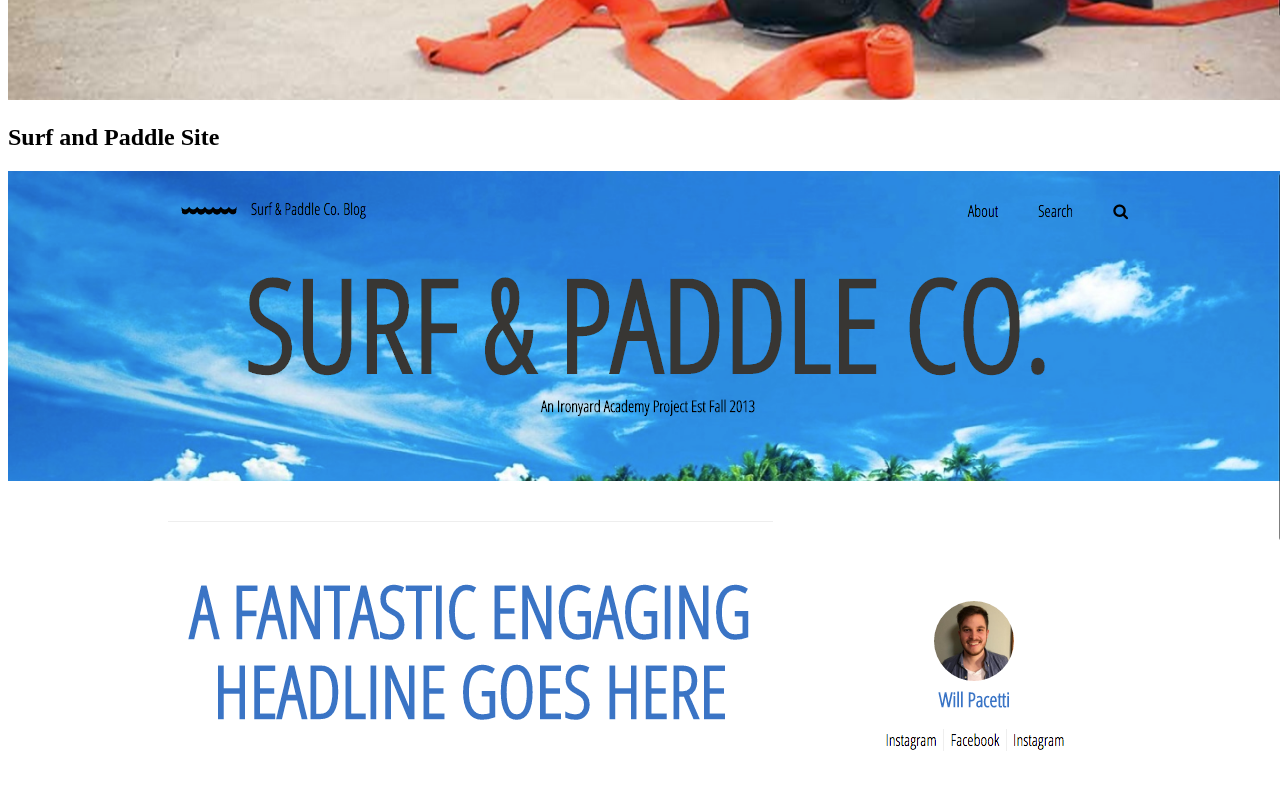
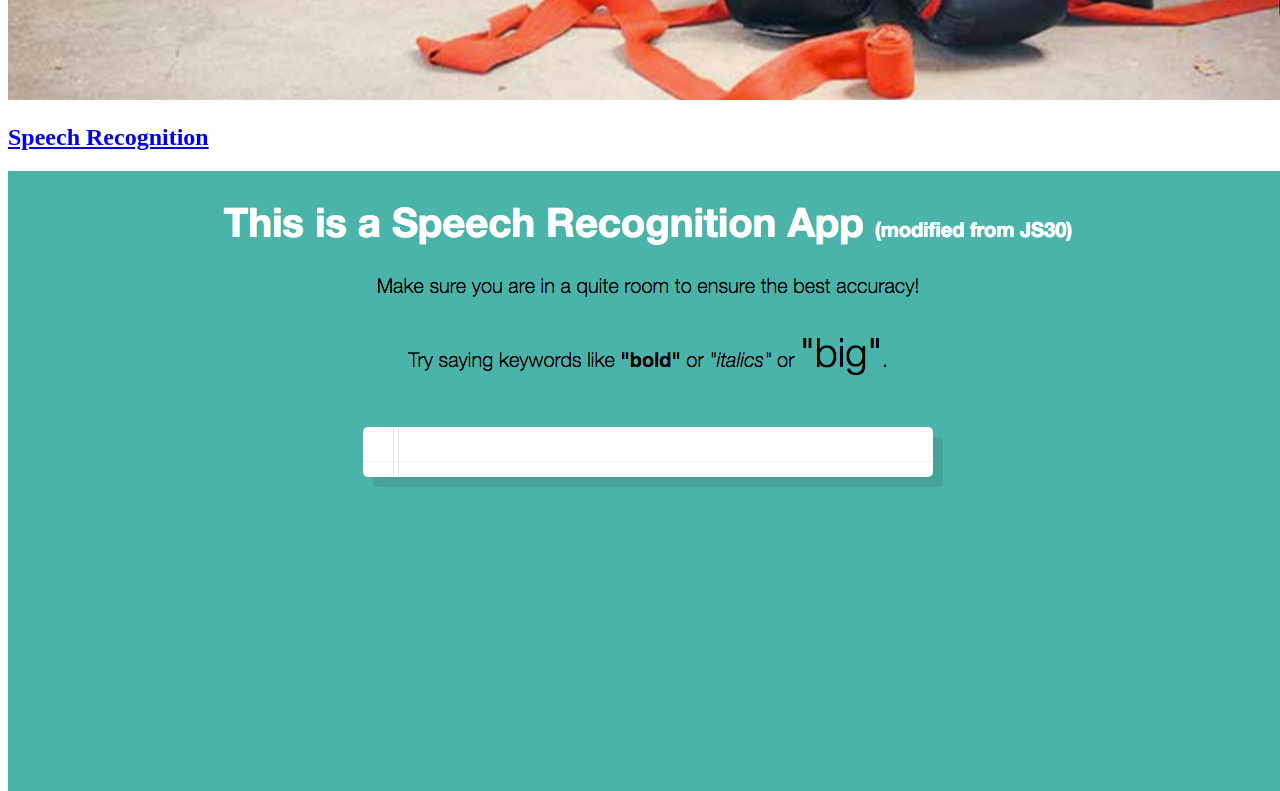
Before and after one commit to willpac828/25-demo, a website with bundled scripts: page public/index.html in a window 1280 px wide. Shown: the part 2200-2991 px from the top of the page. Built offline with nearby package versions, Linux system fonts and the light colour scheme; files whose address does not match are found by name.

Commit message:
added speech recognition screenshot and added picture to grid

```diff
--- a/public/index.html
+++ b/public/index.html
@@ -87,6 +87,14 @@
                 <img src="./images/spot-me-login.png" alt="" class="projects__image">
               </a>
             </div>
+
+            <div class="projects-grid__item">
+              <a href="http://will-speech-recognition.surge.sh/">
+                <h2 class="project-title">Speech Recognition</h2>
+                <img src="./images/speech-recognition-app.png" alt="Speech Recognition App" class="projects__image">
+              </a>
+            </div>
+
             <div class="projects-grid__item">
               <h2 class="project-title">Surf and Paddle Site</h2>
               <img src="./images/surfandpaddle.png" alt="" class="projects__image">
@@ -99,9 +107,6 @@
               <h2 class="project-title">The "other" Portfolio</h2>
               <img src="./images/portfolio.png" alt="" class="projects__image">
             </div>
-
-
-
           </div>
         </div>
       </div>
```
Also changed, not shown: public/images/speech-recognition-app.png (added).
